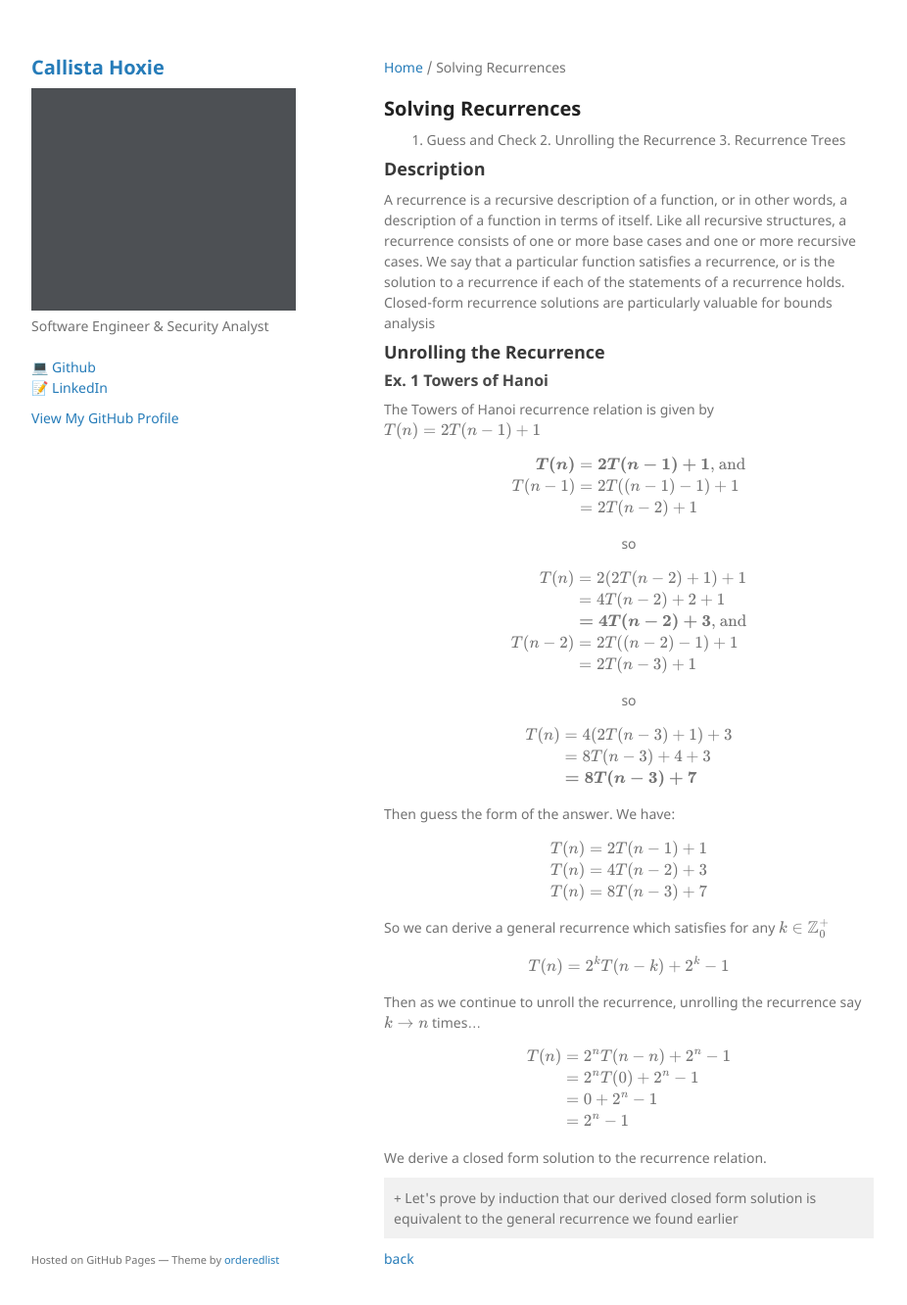
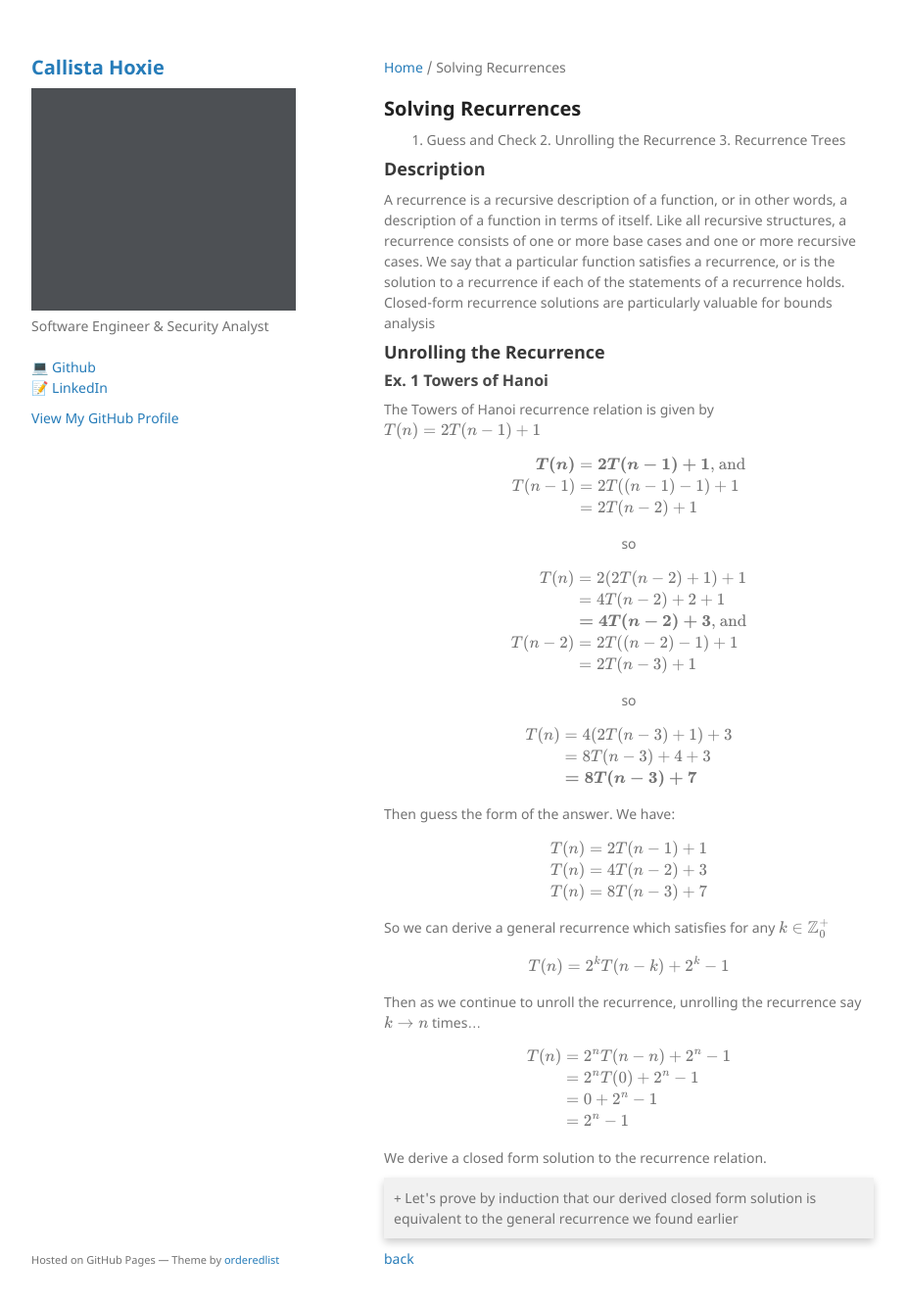
Before and after one commit to callistajosette/callistajosette.github.io, a Jekyll site: the page built from project-crease.md, in a window 1280 px wide and 1355 px high. Shown: the top 1332 px of the window at 98% size, without its empty margins (178-1104 px from the left). Built offline with Jekyll 4.4.1, drawn with Linux system fonts in a browser that asks for light colours; our own code applies the rules of GitHub Pages for plain Markdown files.

Commit message:
Update style.scss

```diff
--- a/assets/css/style.scss
+++ b/assets/css/style.scss
@@ -47,6 +47,7 @@ td {
 
 .accordion-item {
   margin-bottom: 10px;
+  box-shadow: 0 4px 8px 0 rgba(0, 0, 0, 0.2);
 }
 
 .accordion-input {
```
